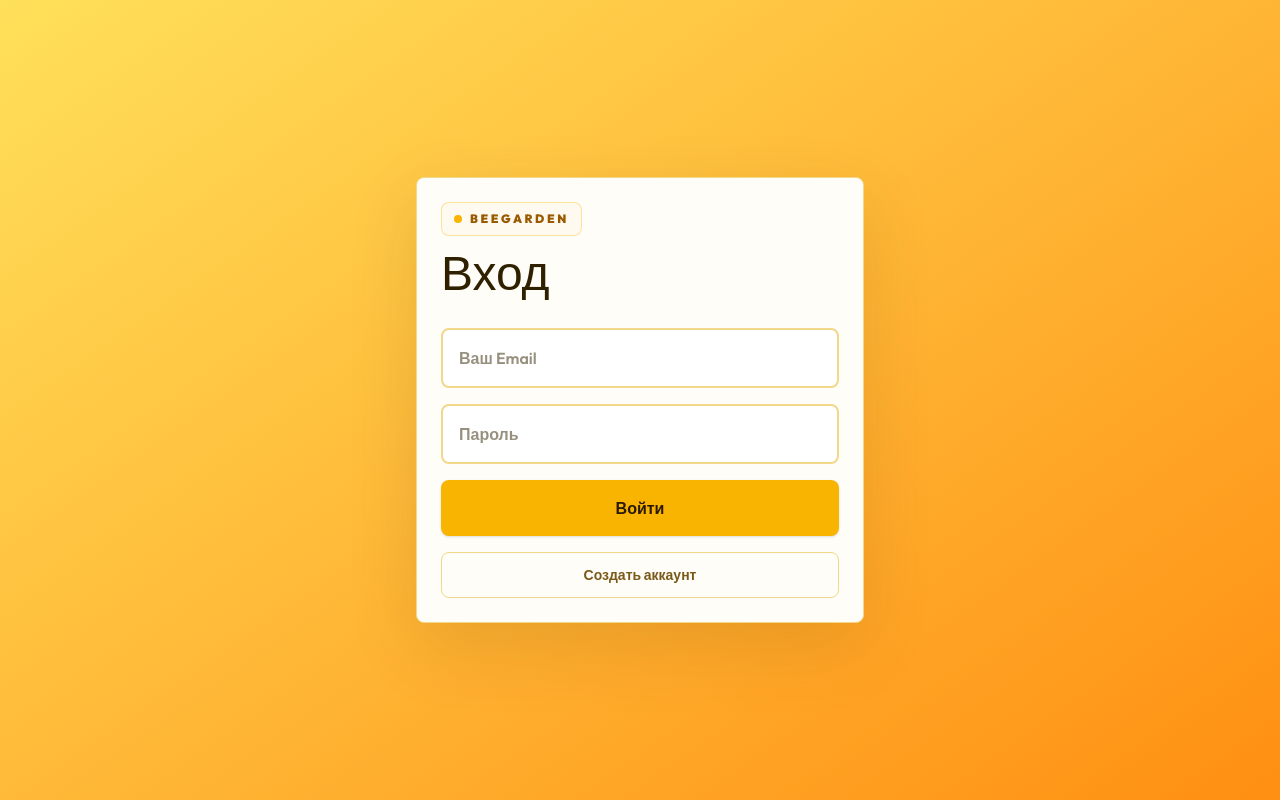
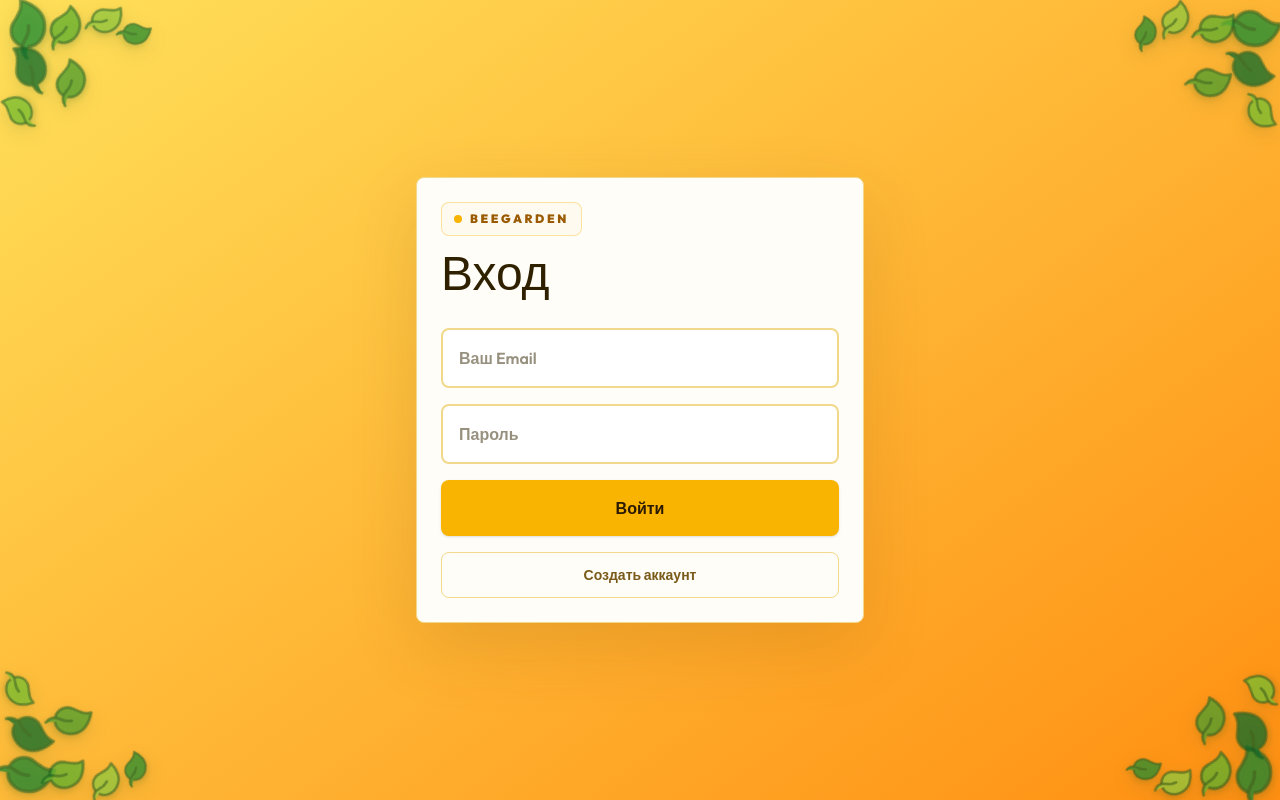
Before and after one commit to Tomekggvp/BeeGarden, a React (Vite) app in the folder client/: page / in a window 1280 px wide. Built offline with nearby package versions, Linux system fonts and the light colour scheme.

Commit message:
style: add decorative foliage and bee loader

```diff
--- a/client/src/App.jsx
+++ b/client/src/App.jsx
@@ -6,6 +6,7 @@ import api from './api/axios'
 import TemporaryDrawer from './componentsMUI/TemporaryDrawer'
 import Home from './pages/Home'
 import AuthForm from './components/AuthForm'
+import LeafyCorners from './components/LeafyCorners'
 
 const Calendar = lazy(() => import('./pages/Calendar'))
 const ChecksPerformed = lazy(() => import('./pages/ChecksPerformed'))
@@ -47,15 +48,24 @@ const writeCachedHives = (userId, hives) => {
   }
 }
 
+const LoadingBee = ({ label }) => (
+  <div className="loading-bee-wrap" role="status" aria-live="polite">
+    <div className="loading-bee-stage">
+      <img className="loading-bee-icon" src="/bee.png" alt="" />
+    </div>
+    <p className="mt-5 text-base font-black text-[#7a4a00]">{label}</p>
+  </div>
+)
+
 const LoadingScreen = () => (
-  <div className="h-screen flex items-center justify-center font-bold text-yellow-700 bg-yellow-50">
-    Загрузка пасеки...
+  <div className="flex h-screen items-center justify-center">
+    <LoadingBee label="Загрузка пасеки..." />
   </div>
 )
 
 const PageFallback = () => (
-  <div className="min-h-screen flex items-center justify-center font-bold text-yellow-900">
-    Загрузка...
+  <div className="flex min-h-screen items-center justify-center">
+    <LoadingBee label="Загрузка..." />
   </div>
 )
 
@@ -141,13 +151,34 @@ function App() {
     })
   }, [session?.user?.id])
 
-  if (loading) return <LoadingScreen />
-  if (!session) return <AuthForm />
+  if (loading) {
+    return (
+      <>
+        <LeafyCorners />
+        <div className="relative z-10">
+          <LoadingScreen />
+        </div>
+      </>
+    )
+  }
+
+  if (!session) {
+    return (
+      <>
+        <LeafyCorners />
+        <div className="relative z-10">
+          <AuthForm />
+        </div>
+      </>
+    )
+  }
 
   return (
     <>
+      <LeafyCorners />
       {!isAdminRoute && <TemporaryDrawer />}
 
+      <div className="relative z-10">
         <Suspense fallback={<PageFallback />}>
           <Routes>
             <Route
@@ -171,6 +202,7 @@ function App() {
             <Route path="/VetControl" element={<VetControl session={session} />} />
           </Routes>
         </Suspense>
+      </div>
     </>
   )
 }
--- /dev/null
+++ b/client/src/components/LeafyCorners.jsx
@@ -0,0 +1,75 @@
+import { Leaf } from 'lucide-react'
+
+const leafFrames = [
+  {
+    cornerClass: 'left-0 top-0 origin-top-left',
+    leaves: [
+      { className: 'left-0 top-0 h-8 w-8 -rotate-[48deg] sm:h-10 sm:w-10', delay: '0ms', color: '#1f8f35' },
+      { className: 'left-8 top-1 h-7 w-7 -rotate-[20deg] sm:h-8 sm:w-8', delay: '120ms', color: '#63b22f' },
+      { className: 'left-1 top-8 h-8 w-8 -rotate-[74deg] sm:h-9 sm:w-9', delay: '260ms', color: '#126d2d' },
+      { className: 'left-16 top-0 h-6 w-6 rotate-[18deg] sm:h-7 sm:w-7', delay: '180ms', color: '#92c83e' },
+      { className: 'left-9 top-11 h-7 w-7 -rotate-[36deg] sm:h-8 sm:w-8', delay: '340ms', color: '#4fa02f' },
+      { className: 'left-0 top-17 h-6 w-6 -rotate-[96deg] sm:h-7 sm:w-7', delay: '80ms', color: '#79bf31' },
+      { className: 'left-[5.5rem] top-3 h-5 w-5 rotate-[38deg] sm:h-6 sm:w-6', delay: '420ms', color: '#2b8d30' },
+    ],
+  },
+  {
+    cornerClass: 'right-0 top-0 origin-top-right',
+    leaves: [
+      { className: 'right-0 top-0 h-8 w-8 rotate-[48deg] sm:h-10 sm:w-10', delay: '80ms', color: '#1f8f35' },
+      { className: 'right-8 top-1 h-7 w-7 rotate-[20deg] sm:h-8 sm:w-8', delay: '220ms', color: '#63b22f' },
+      { className: 'right-1 top-8 h-8 w-8 rotate-[74deg] sm:h-9 sm:w-9', delay: '40ms', color: '#126d2d' },
+      { className: 'right-16 top-0 h-6 w-6 -rotate-[18deg] sm:h-7 sm:w-7', delay: '300ms', color: '#92c83e' },
+      { className: 'right-9 top-11 h-7 w-7 rotate-[36deg] sm:h-8 sm:w-8', delay: '160ms', color: '#4fa02f' },
+      { className: 'right-0 top-17 h-6 w-6 rotate-[96deg] sm:h-7 sm:w-7', delay: '380ms', color: '#79bf31' },
+      { className: 'right-[5.5rem] top-3 h-5 w-5 -rotate-[38deg] sm:h-6 sm:w-6', delay: '20ms', color: '#2b8d30' },
+    ],
+  },
+  {
+    cornerClass: 'bottom-0 left-0 origin-bottom-left',
+    leaves: [
+      { className: 'bottom-0 left-0 h-8 w-8 rotate-[48deg] sm:h-10 sm:w-10', delay: '120ms', color: '#1d8733' },
+      { className: 'bottom-1 left-8 h-7 w-7 rotate-[20deg] sm:h-8 sm:w-8', delay: '20ms', color: '#63b22f' },
+      { className: 'bottom-8 left-1 h-8 w-8 rotate-[74deg] sm:h-9 sm:w-9', delay: '280ms', color: '#126d2d' },
+      { className: 'bottom-0 left-16 h-6 w-6 -rotate-[18deg] sm:h-7 sm:w-7', delay: '180ms', color: '#92c83e' },
+      { className: 'bottom-11 left-9 h-7 w-7 rotate-[36deg] sm:h-8 sm:w-8', delay: '360ms', color: '#4fa02f' },
+      { className: 'bottom-[4.25rem] left-0 h-6 w-6 rotate-[96deg] sm:h-7 sm:w-7', delay: '90ms', color: '#79bf31' },
+      { className: 'bottom-3 left-[5.5rem] h-5 w-5 -rotate-[38deg] sm:h-6 sm:w-6', delay: '420ms', color: '#2b8d30' },
+    ],
+  },
+  {
+    cornerClass: 'bottom-0 right-0 origin-bottom-right',
+    leaves: [
+      { className: 'bottom-0 right-0 h-8 w-8 -rotate-[48deg] sm:h-10 sm:w-10', delay: '200ms', color: '#1d8733' },
+      { className: 'bottom-1 right-8 h-7 w-7 -rotate-[20deg] sm:h-8 sm:w-8', delay: '70ms', color: '#63b22f' },
+      { className: 'bottom-8 right-1 h-8 w-8 -rotate-[74deg] sm:h-9 sm:w-9', delay: '310ms', color: '#126d2d' },
+      { className: 'bottom-0 right-16 h-6 w-6 rotate-[18deg] sm:h-7 sm:w-7', delay: '150ms', color: '#92c83e' },
+      { className: 'bottom-11 right-9 h-7 w-7 -rotate-[36deg] sm:h-8 sm:w-8', delay: '340ms', color: '#4fa02f' },
+      { className: 'bottom-[4.25rem] right-0 h-6 w-6 -rotate-[96deg] sm:h-7 sm:w-7', delay: '40ms', color: '#79bf31' },
+      { className: 'bottom-3 right-[5.5rem] h-5 w-5 rotate-[38deg] sm:h-6 sm:w-6', delay: '430ms', color: '#2b8d30' },
+    ],
+  },
+]
+
+const LeafyCorners = () => (
+  <div className="leaf-corners pointer-events-none fixed inset-0 z-0 overflow-hidden" aria-hidden="true">
+    {leafFrames.map((corner) => (
+      <div key={corner.cornerClass} className={`absolute h-28 w-32 sm:h-36 sm:w-44 lg:scale-125 xl:scale-[1.35] ${corner.cornerClass}`}>
+        {corner.leaves.map((leaf, index) => (
+          <Leaf
+            key={`${corner.cornerClass}-${index}`}
+            className={`tree-leaf absolute ${leaf.className}`}
+            style={{
+              '--leaf-delay': leaf.delay,
+              color: leaf.color,
+              fill: leaf.color,
+            }}
+            strokeWidth={1.6}
+          />
+        ))}
+      </div>
+    ))}
+  </div>
+)
+
+export default LeafyCorners
--- a/client/src/componentsMUI/TemporaryDrawer.jsx
+++ b/client/src/componentsMUI/TemporaryDrawer.jsx
@@ -33,11 +33,11 @@ export default function TemporaryDrawer() {
   }
 
   return (
-    <div>
+    <div className="relative z-20">
       <button
         type="button"
         onClick={() => setOpen(true)}
-        className="p-3 text-black hover:scale-105 active:scale-95 transition-transform"
+        className="relative z-20 p-3 text-black hover:scale-105 active:scale-95 transition-transform"
         aria-label="Открыть меню"
       >
         <Menu className="w-7 h-7" />
--- a/client/src/index.css
+++ b/client/src/index.css
@@ -59,6 +59,43 @@ input::-webkit-inner-spin-button {
   isolation: isolate;
 }
 
+.leaf-corners {
+  filter: drop-shadow(0 6px 9px rgba(33, 82, 24, 0.18));
+}
+
+.tree-leaf {
+  opacity: 0.76;
+  stroke: rgba(19, 90, 34, 0.66);
+  animation: treeLeafSway 7.2s ease-in-out infinite;
+  animation-delay: var(--leaf-delay);
+  filter: drop-shadow(0 2px 2px rgba(24, 92, 28, 0.2));
+  transform-origin: center;
+}
+
+.loading-bee-wrap {
+  display: flex;
+  flex-direction: column;
+  align-items: center;
+  justify-content: center;
+  text-align: center;
+}
+
+.loading-bee-stage {
+  position: relative;
+  display: grid;
+  height: 76px;
+  width: 76px;
+  place-items: center;
+}
+
+.loading-bee-icon {
+  height: 58px;
+  width: 58px;
+  object-fit: contain;
+  filter: drop-shadow(0 4px 5px rgba(85, 50, 0, 0.22));
+  animation: loadingBeeSpin 3s linear infinite;
+}
+
 .apiary-grid {
   display: grid;
   grid-template-columns: repeat(3, minmax(0, 1fr));
@@ -83,6 +120,25 @@ input::-webkit-inner-spin-button {
 @media (min-width: 768px) {
   .apiary-grid {
     grid-template-columns: repeat(auto-fill, minmax(148px, 156px));
+  }
+}
+
+@keyframes treeLeafSway {
+  0%,
+  100% {
+    scale: 1;
+    translate: 0 0;
+  }
+
+  50% {
+    scale: 1.018;
+    translate: 0 1px;
+  }
+}
+
+@keyframes loadingBeeSpin {
+  to {
+    transform: rotate(360deg);
   }
 }
 
@@ -152,4 +208,12 @@ input::-webkit-inner-spin-button {
     opacity: 1;
     transform: none;
   }
+
+  .tree-leaf {
+    animation: none;
+  }
+
+  .loading-bee-icon {
+    animation: none;
+  }
 }
```
Lines whose indentation alone changed are shown as unchanged.
